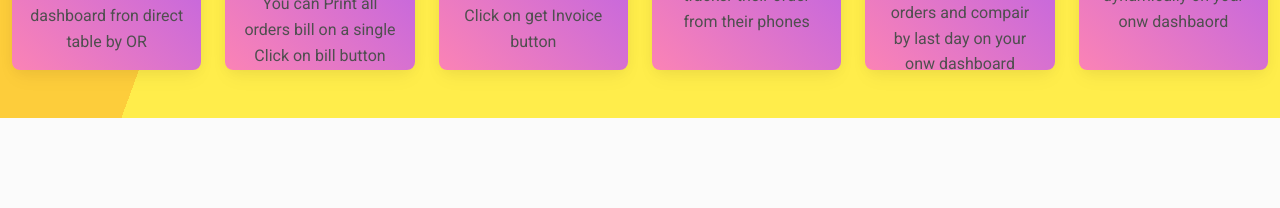
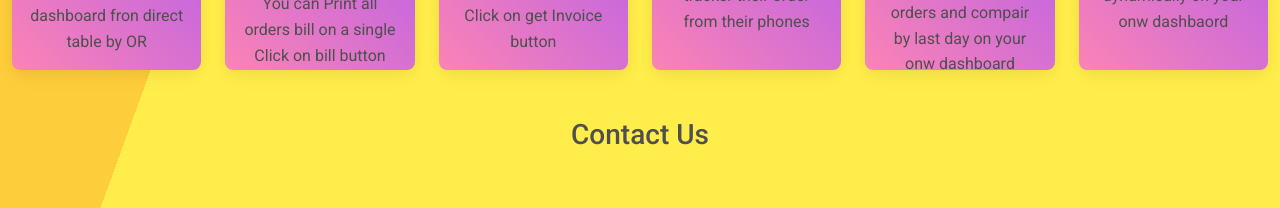
Before and after one commit to Mayankgangwr/mypro, a React (Create React App) app: page / in a window 1280 px wide. Shown: the part 1394-1602 px from the top of the page. Before the commit the page ends 1512 px from the top, so only its background shows below. Built offline with nearby package versions, Linux system fonts and the light colour scheme; no server answers; a web font is replaced by a local one.

Commit message:
Update banner.js and home.js

```diff
--- a/src/Homes/banner.js
+++ b/src/Homes/banner.js
@@ -421,6 +421,11 @@ const Banner = () => {
             </div>
           </div>
         </div>
+        <div className="row">
+          <div className="col-12 mt-5">
+            <h3 className="text-center">Contact Us</h3>
+          </div>
+        </div>
       </div>
     </>
   );
```
